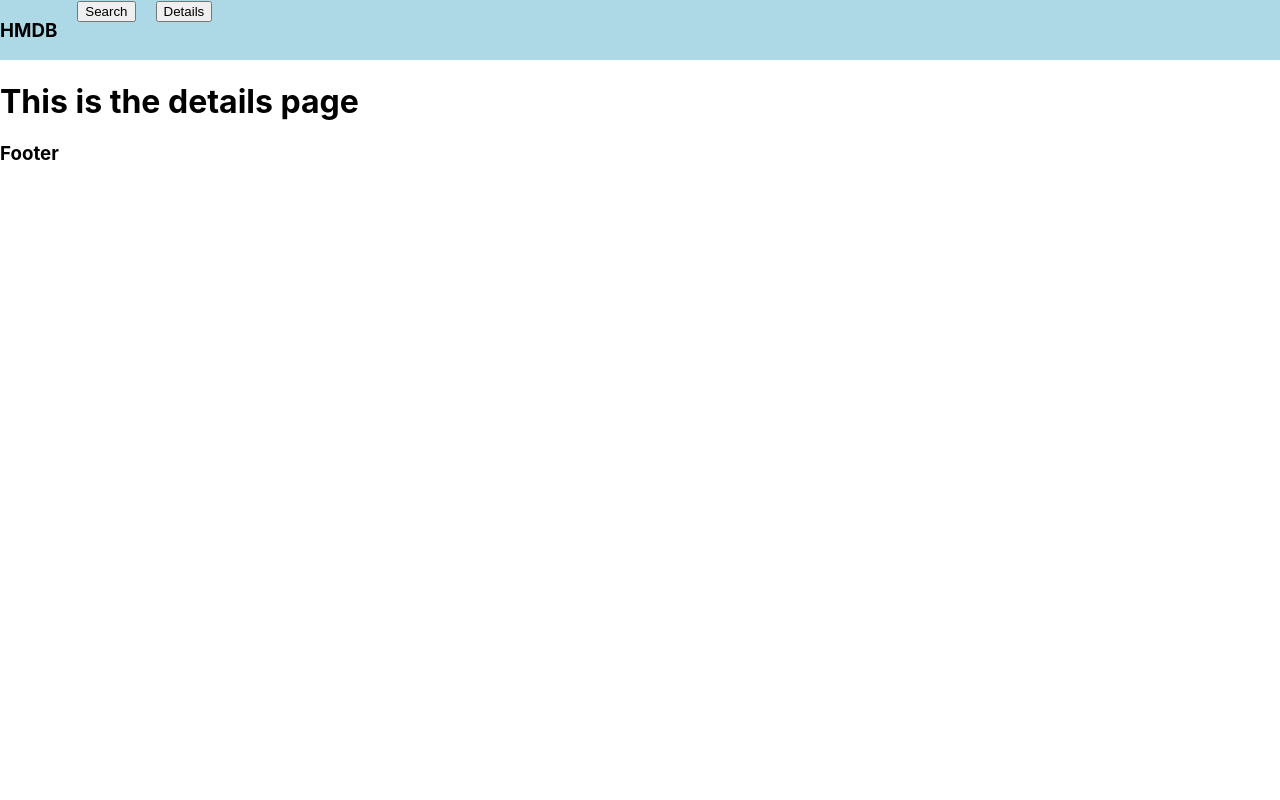
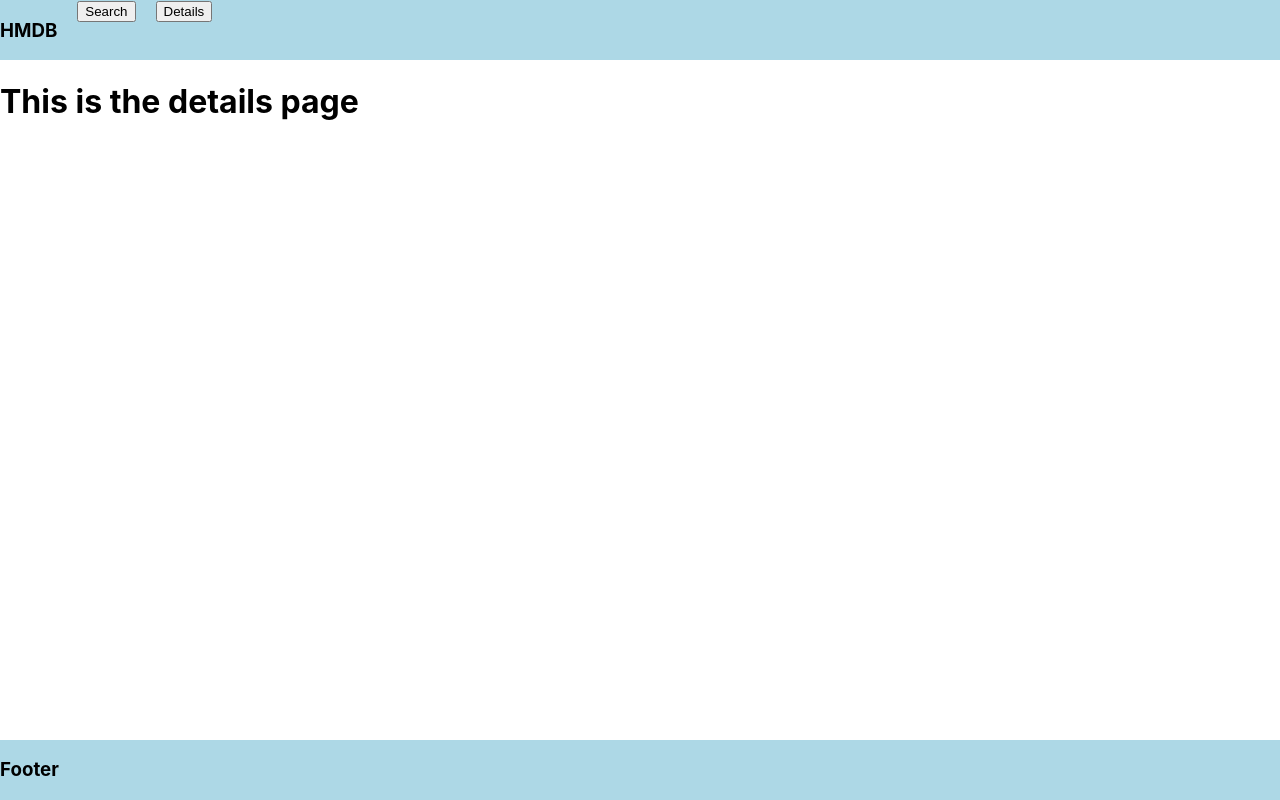
Before and after one commit to fuzzy-lemur/hmdb, a React (Create React App) app: page /details in a window 1280 px wide. Built offline with nearby package versions, Linux system fonts and the light colour scheme.

Commit message:
keep footer at bottom

```diff
--- a/src/styles.css
+++ b/src/styles.css
@@ -18,3 +18,11 @@ code {
   gap: 20px;
   background-color: lightblue;
 }
+
+.footer {
+  position: fixed;
+  left: 0;
+  bottom: 0;
+  right: 0;
+  background-color: lightblue;
+}
```
